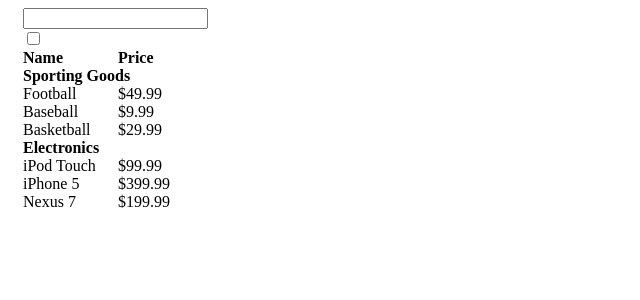
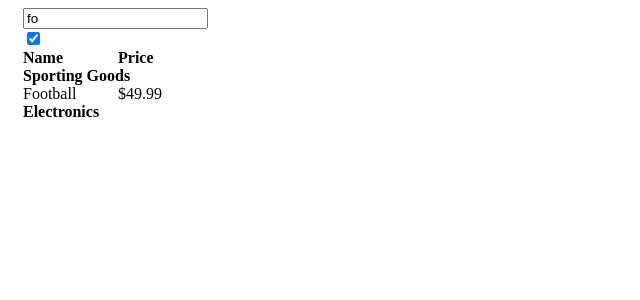
Before and after one commit to Artem0714/react-clock, a React (Create React App) app: page / in a window 1280 px wide. Shown: the top 300 px of the page, without its empty margins (0-640 px from the left). Built offline with nearby package versions, Linux system fonts and the light colour scheme.

Commit message:
refactor(listProducts):created events for filter

```diff
--- a/src/components/listProducts/FilterableProductTable.jsx
+++ b/src/components/listProducts/FilterableProductTable.jsx
@@ -5,14 +5,29 @@
 class FilterableProductTable extends React.Component {
     constructor(props) {
         super(props)
-        this.state = {filterText: '', inStonkOnly: false}
+        this.state = {filterText: 'fo', inStonkOnly: true}
+        this.inStonkFun = this.inStonkFun.bind(this)
+        this.filterText = this.filterText.bind(this)
+    }
+
+    inStonkFun () {
+        this.setState((state) => {
+            return ({inStonkOnly: !state.inStonkOnly})
+        })
+    }
+
+    filterText (e) {
+        console.log(e.target.value);
+        this.setState(() => {
+            return ({filterText: e.target.value})
+        })
     }
 
     render() {
         return (
             <div>
-                <SearchBar inStonkOnly={this.state.inStonkOnly} />
-                <ProductTable filterText={this.state.filterText}/>
+                <SearchBar onFilter={this.filterText} inStonkFun={this.inStonkFun} state={this.state} />
+                <ProductTable state={this.state} />
             </div>
         )
     }
--- a/src/components/listProducts/ProductTable.jsx
+++ b/src/components/listProducts/ProductTable.jsx
@@ -23,14 +23,15 @@
             </div>
             <div>
                 <ProductCategoryRow category='Sporting Goods' />
+
                 {products.map((product) => {
-                    if (product.category === 'Sporting Goods' && product.name.toLowerCase().includes(props.filterText)) {
+                    if (product.category === 'Sporting Goods' && product.name.toLowerCase().includes(props.state.filterText) && (!props.state.inStonkOnly||product.stocked)) {
                         return <ProductRow key={product.name} name={product.name} price={product.price} />
                     }
                 })}
                 <ProductCategoryRow category='Electronics' />
                 {products.map((product) => {
-                    if (product.category === 'Electronics' && product.name.toLowerCase().includes(props.filterText)) {
+                    if (product.category === 'Electronics' && product.name.toLowerCase().includes(props.state.filterText) && (!props.state.inStonkOnly||product.stocked)) {
                         return <ProductRow key={product.name} name={product.name} price={product.price} />
                     }
                 })}
--- a/src/components/listProducts/SearchBar.jsx
+++ b/src/components/listProducts/SearchBar.jsx
@@ -2,17 +2,18 @@
 import './css/index.css';
 
 export function SearchBar (props) {
-    // const handlerChange = (e) => {
-    //     setValue(e.target.value)
-    // }
 
     return (
         <div className="productrow">
-            <input/>
+            <input
+                value={props.state.filterText}
+                onChange={(e) => {props.onFilter(e)}}
+                placeholder='Search...'
+            />
             <input
                 type='checkbox'
-                checked={props.inStonkOnly}
-                // onChange={() =>{handlerChange}}
+                checked={props.state.inStonkOnly}
+                onChange={props.inStonkFun}
             >
             </input>
         </div>
```
